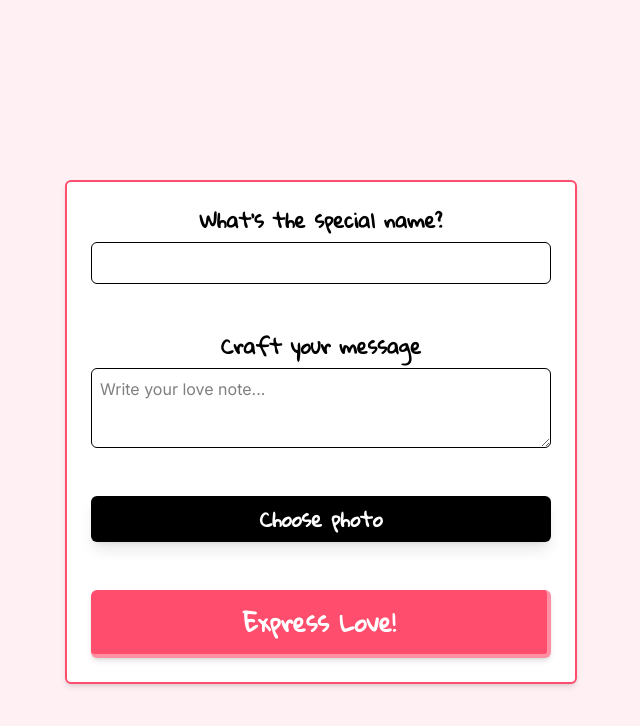
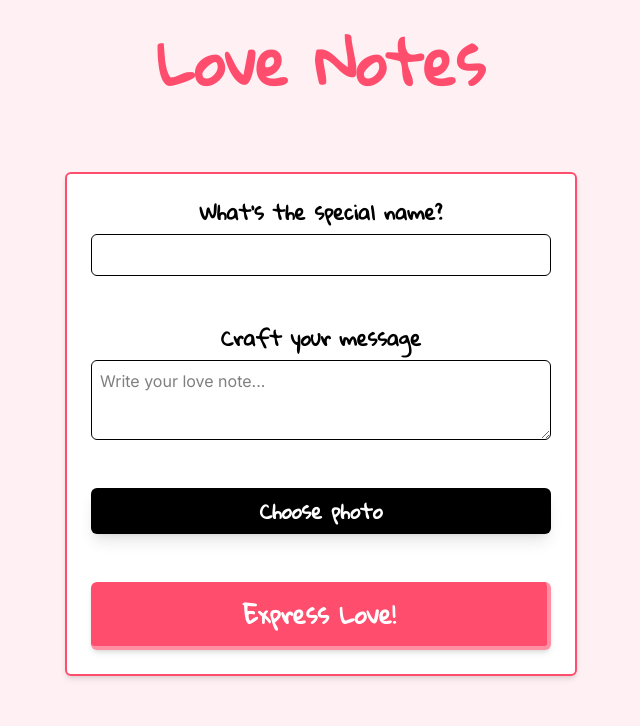
Before and after one commit to raphael-odeareduo19/love-notes, a React (Vite) app: page / in a window 1280 px wide. Shown: the top 726 px of the page, without its empty margins (319-959 px from the left). Built offline with nearby package versions, Linux system fonts and the light colour scheme.

Commit message:
Fix vertical spacing of components

```diff
--- a/src/components/LoveNoteForm.jsx
+++ b/src/components/LoveNoteForm.jsx
@@ -32,7 +32,9 @@ const LoveNoteForm = ({setName, setMessage, setImage, cardRef}) => {
     }
 
     return (
-        <section className="w-full px-8 h-screen flex justify-center items-center">
+        <section className="flex flex-col gap-20">
+            <h1 className="font-black text-6xl text-[#ff4d6d] text-center">Love Notes</h1>
+            <div className="w-full px-8 flex justify-center items-center">
                 <form
                     onSubmit={handleSubmit}
                     className="border-2 border-[#ff4d6d] rounded-md text-center p-6 shadow-md flex flex-col grow gap-12 bg-white max-w-lg"
@@ -76,6 +78,7 @@ const LoveNoteForm = ({setName, setMessage, setImage, cardRef}) => {
                         Express Love!
                     </button>
                 </form>
+            </div>
         </section>
     )
 };
--- a/src/components/LoveNotePreview.jsx
+++ b/src/components/LoveNotePreview.jsx
@@ -13,10 +13,10 @@ const LoveNotePreview = ({name, message, image, cardRef}) => {
     }
 
     return (
-        <section className="w-full px-8 flex flex-col items-center gap-4">
+        <section className="pt-36 w-full px-8 flex flex-col items-center gap-4">
             <div
                 ref={cardRef}
-                className="card p-8 w-[400px] bg-[#fdfffc] flex flex-col items-center gap-6 text-center border-4 border-[#ff4d6d] rounded-md shadow-xl "
+                className="w-md card p-8 bg-[#fdfffc] flex flex-col items-center gap-6 text-center border-4 border-[#ff4d6d] rounded-md shadow-xl "
                 >
                 <h1
                     className="text-4xl font-black mb-2"
@@ -25,12 +25,12 @@ const LoveNotePreview = ({name, message, image, cardRef}) => {
                     <img id="preview" src={image}/>
                 </div>
                 <p
-                    className="text-xl font-semibold w-full"
+                    className="text-xl font-semibold break-words max-w-full"
                 >{message}</p>
 
             </div>
             <button
-                className="py-4 px-8 text-white text-xl font-black bg-[#ff4d6d] rounded-md shadow-md cursor-pointer hover:opacity-80"
+                className="py-4 px-8 text-white text-2xl font-extrabold bg-[#ff4d6d] rounded-md shadow-md cursor-pointer hover:opacity-80"
                 onClick={downloadScreenshot}
                 >Download &darr;</button>
         </section>
--- a/src/index.css
+++ b/src/index.css
@@ -13,10 +13,6 @@ body {
     font-family: "Gloria Hallelujah", serif;
 }
 
-h1, h2, h3, p {
-    margin-top: 0;
-    margin-bottom: 0;
-}
 
 img {
     display: block;
```
Lines whose indentation alone changed are shown as unchanged.
